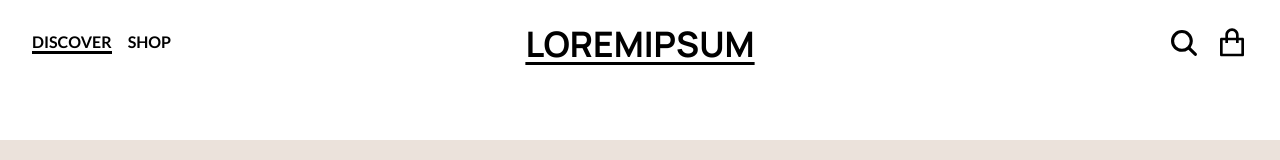
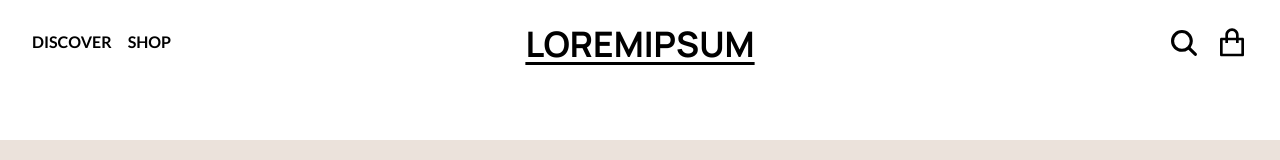
Before and after one commit to dylewskii/shopping-cart, a React (Vite) app: page / in a window 1280 px wide. Shown: the top 160 px of the page. Built offline with nearby package versions, Linux system fonts and the light colour scheme.

Commit message:
change initial value of selectedLink to empty string

```diff
--- a/src/components/header/Header.jsx
+++ b/src/components/header/Header.jsx
@@ -21,7 +21,7 @@ function Header() {
 }
 
 function FilterableSection() {
-  const [selectedLink, setSelectedLink] = useState("discover");
+  const [selectedLink, setSelectedLink] = useState("");
   return (
     <section className={styles.filterableSection}>
       <a
```
